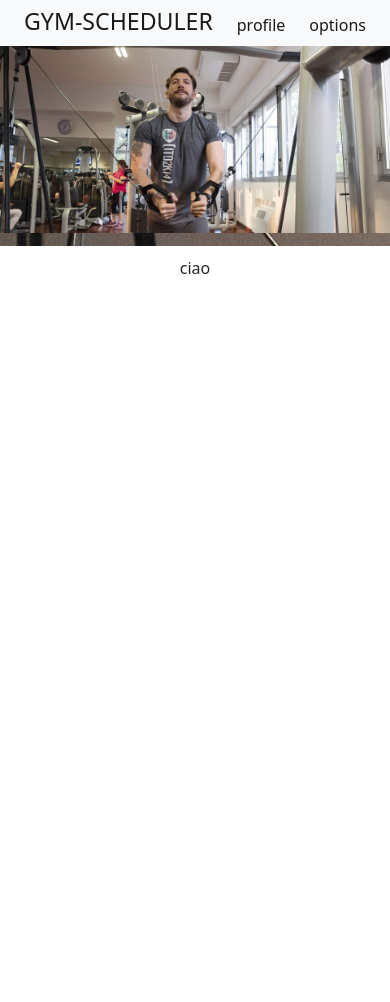
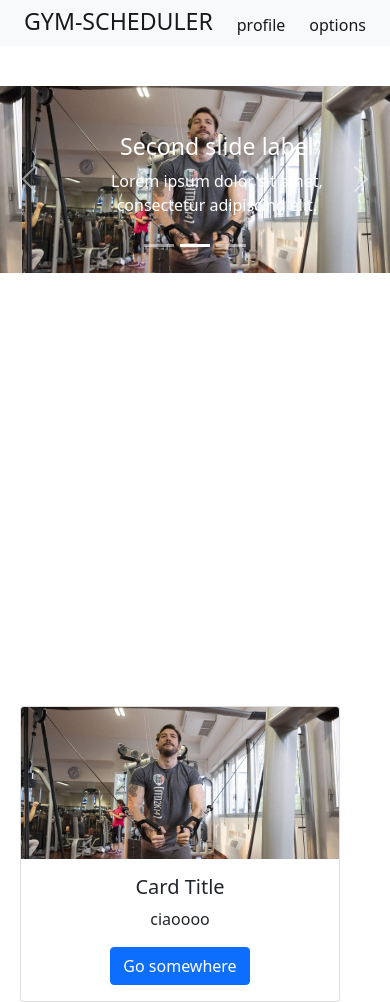
Before and after one commit to diegoalbertin/GYM-PROGRAMMER, a React app in the folder react-app/: page / in a window 390 px wide. Before the commit the page ends 844 px from the top, so only its background shows below. Built offline with nearby package versions, Linux system fonts and the light colour scheme.

Commit message:
carousel and card

```diff
--- a/react-app/src/Home.css
+++ b/react-app/src/Home.css
@@ -6,9 +6,14 @@
     position: relative;
     top:10px;
     height: 100px;
+    padding-top: 450px;
+    padding-left: 20px;
     background-color: transparent;
 }
 .home{
-    background-image:url('./img/gym_training.jpg');
+    padding-top: 40px !important;
     height: 200px;
 }
+.card1{
+    width: 20rem;
+}
--- a/react-app/src/Home.js
+++ b/react-app/src/Home.js
@@ -1,16 +1,63 @@
 import './Home.css';
 import React from 'react';
+import { Carousel, Card, Button } from 'react-bootstrap';
 import gym_training from './img/gym_training.jpg';
+import 'bootstrap/dist/css/bootstrap.min.css';
 
 function HomePage(props) {
   return (
     <>
     <div>
-      <div className='home'>
-         <img src={gym_training} alt='error' className='gym-img-background'></img>
+      <div className='home col-sm-10 offset-sm-1 col-md-10 offset-md-1 col-lg-10 offset-lg-1'>
+      <Carousel>
+  <Carousel.Item >
+    <img
+      className="d-block w-100"
+      src={gym_training}
+      alt="First slide"
+    />
+    <Carousel.Caption>
+      <h3>First slide label</h3>
+      <p>Nulla vitae elit libero, a pharetra augue mollis interdum.</p>
+    </Carousel.Caption>
+  </Carousel.Item>
+  <Carousel.Item>
+    <img
+      className="d-block w-100"
+      src={gym_training}
+      alt="Second slide"
+    />
+
+    <Carousel.Caption>
+      <h3>Second slide label</h3>
+      <p>Lorem ipsum dolor sit amet, consectetur adipiscing elit.</p>
+    </Carousel.Caption>
+  </Carousel.Item>
+  <Carousel.Item>
+    <img
+      className="d-block w-100"
+      src={gym_training}
+      alt="Third slide"
+    />
+
+    <Carousel.Caption>
+      <h3>Third slide label</h3>
+      <p>Praesent commodo cursus magna, vel scelerisque nisl consectetur.</p>
+    </Carousel.Caption>
+  </Carousel.Item>
+</Carousel>
        </div>
-       <div className='ciao'>
-         ciao
+       <div className='ciao col-sm-4 col-md-4 col-lg-4'>
+       <Card className='card1'>
+        <Card.Img variant="top" src={gym_training} alt='problem' />
+        <Card.Body>
+          <Card.Title>Card Title</Card.Title>
+          <Card.Text>
+          ciaoooo
+          </Card.Text>
+          <Button variant="primary">Go somewhere</Button>
+        </Card.Body>
+      </Card>
         </div>
     </div>
     </>
```
